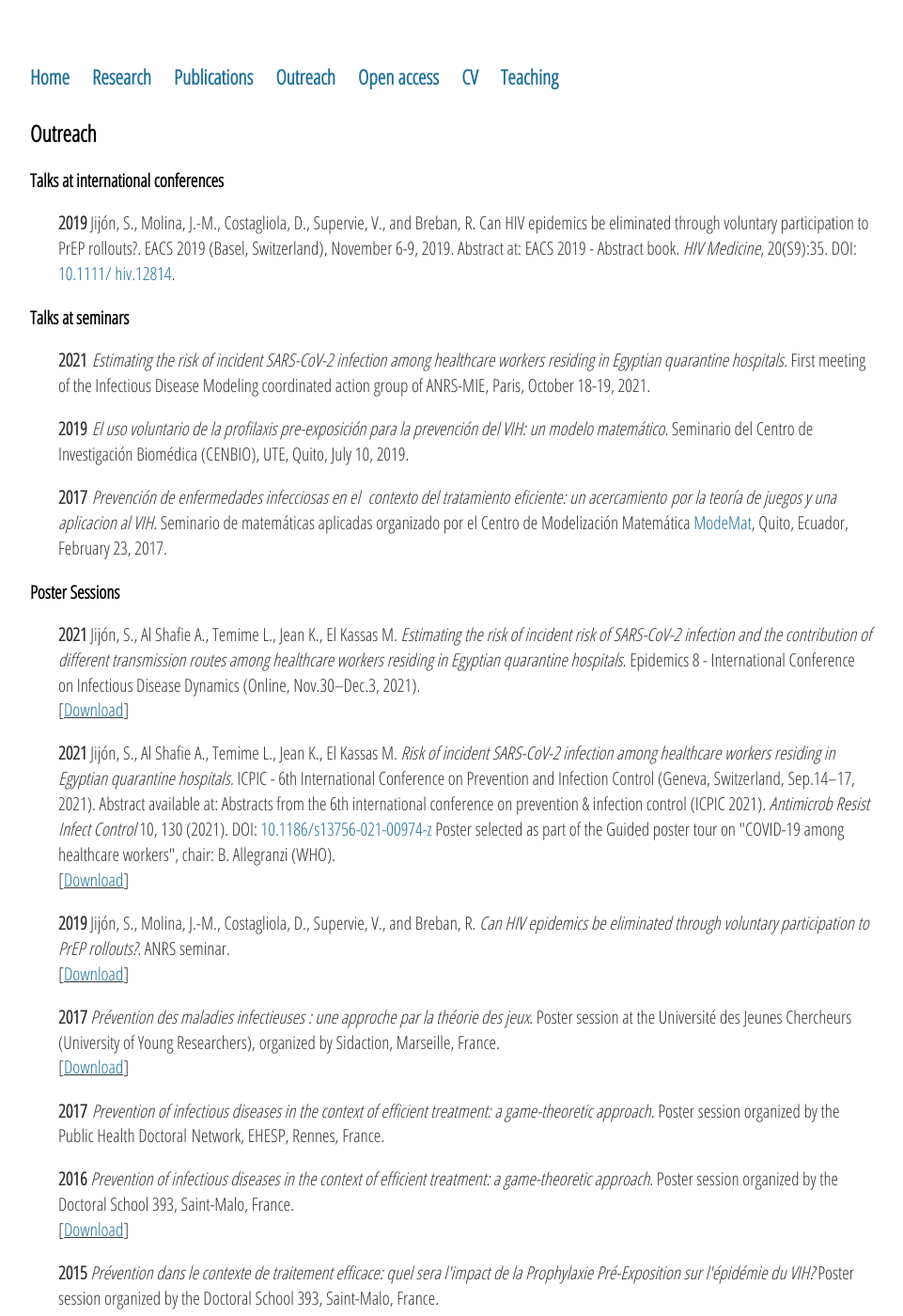
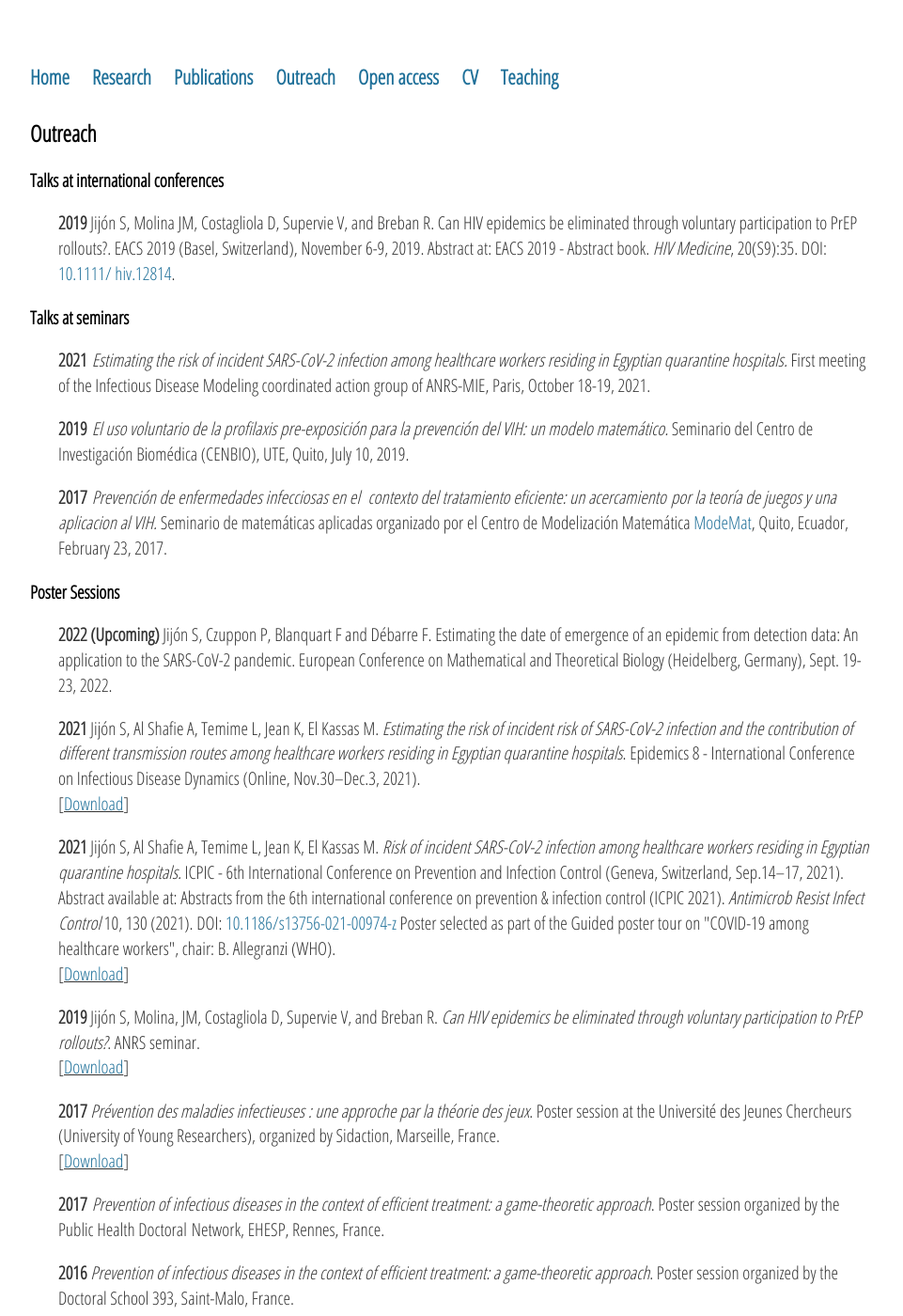
Before and after one commit to sjijon/sjijon.github.io, a Jekyll site: the page built from outreach.html, in a window 1280 px wide and 1400 px high. Shown: the whole window at 94% size, without its empty margins (160-1121 px from the left). Built offline with Jekyll 4.4.1, drawn with Linux system fonts in a browser that asks for light colours; nearby versions of some CDN libraries; some of the changed text lies outside the part shown.

Commit message:
Add ECMTB poster

```diff
--- a/outreach.html
+++ b/outreach.html
@@ -6,8 +6,8 @@ title: Publications
 	<h2>Outreach</h2>
 	<h3>Talks at international conferences</h3>
 	<p style="padding-left:30px;">
-		<strong>2019 </strong>Jijón, S., Molina, J.-M., Costagliola, D., Supervie, V.,
-		and Breban, R. Can HIV epidemics be eliminated through voluntary participation
+		<strong>2019 </strong>Jijón S, Molina JM, Costagliola D, Supervie V,
+		and Breban R. Can HIV epidemics be eliminated through voluntary participation
 		to PrEP rollouts?. EACS 2019 (Basel, Switzerland), November 6-9, 2019.
 		Abstract at: EACS 2019 - Abstract book. <em>HIV Medicine</em>, 20(S9):35.
 		DOI: <a href="https://onlinelibrary.wiley.com/doi/10.1111/hiv.12814"
@@ -37,7 +37,11 @@ title: Publications
 
 	<h3>Poster Sessions</h3>
 	<p style="padding-left:30px;">
-		<strong>2021 </strong> Jijón, S., Al Shafie A., Temime L., Jean K., El Kassas M.
+		<strong>2022 (Upcoming)</strong>  Jijón S, Czuppon P, Blanquart F and Débarre F. Estimating the date of emergence of an epidemic from detection data: An application to the SARS-CoV-2 pandemic. European Conference on Mathematical and Theoretical Biology (Heidelberg, Germany), Sept. 19-23, 2022.
+	</p>
+
+	<p style="padding-left:30px;">
+		<strong>2021 </strong> Jijón S, Al Shafie A, Temime L, Jean K, El Kassas M.
 		<em>Estimating the risk of incident risk of SARS-CoV-2 infection and the
 			contribution of different transmission routes among healthcare workers residing
 			in Egyptian quarantine hospitals</em>. Epidemics 8 - International
@@ -48,7 +52,7 @@ title: Publications
 				</p>
 
 		<p style="padding-left:30px;">
-		<strong>2021 </strong> Jijón, S., Al Shafie A., Temime L., Jean K., El Kassas M.
+		<strong>2021 </strong> Jijón S, Al Shafie A, Temime L, Jean K, El Kassas M.
 		<em> Risk of incident SARS-CoV-2 infection among healthcare workers residing
 			in Egyptian quarantine hospitals.</em> ICPIC  -  6th International Conference
 			on Prevention and Infection Control (Geneva, Switzerland, Sep.14–17, 2021).
@@ -65,8 +69,8 @@ title: Publications
 
 
 	<p style="padding-left:30px;">
-	  	<strong>2019 </strong>Jijón, S., Molina, J.-M., Costagliola, D., Supervie, V.,
-			and Breban, R. <em>Can HIV epidemics be eliminated through voluntary
+	  	<strong>2019 </strong>Jijón S, Molina, JM, Costagliola D, Supervie V,
+			and Breban R. <em>Can HIV epidemics be eliminated through voluntary
 				participation to PrEP rollouts?</em>. ANRS seminar.
 				<br>
 				[<u><a href="https://raw.githubusercontent.com/sjijon/sjijon.github.io/master/documents/posters/2019-Poster-ANRS.pdf"
@@ -125,7 +129,13 @@ title: Publications
 			VIH</em>, Scientific Meet & Beer (Quito), July 3, 2019.
 	</p>
 
-	<h3> Other</h3>
+	<h3> Women in science awarness</h3>
+	<p style="padding-left:30px;">
+		<strong>2022</strong> [ES] Charla en el evento Mujeres en la Ciencia, organizado por la red de mujeres matemáticas ecuatorianas.
+	</p>
+	<p style="padding-left:30px;">
+		<strong>2022</strong> [ES] Aparición en el vídeo en homenaje a las mujeres matemáticas ecuatorianas a propósito del Día Internacional de la Mujer en Matemáticas, producido en coordinación con la Comisión de Género de la SEdeM. [<a href="https://www.youtube.com/watch?v=CM9PBXLl3-Q">Ver vídeo</a>]
+	</p>
 	<p style="padding-left:30px;">
 	<strong>2021</strong> [ES] Entrevista para la revista de la asociación de
 	estudiantes de matemática e ingeniería matemática de la EPN, AsoiMat. [<a href="https://asoimat.epn.edu.ec/wp-content/uploads/2021/05/Revista-ASOiMAT-Volumen-VI.pdf">Ver revista</a>]
```
